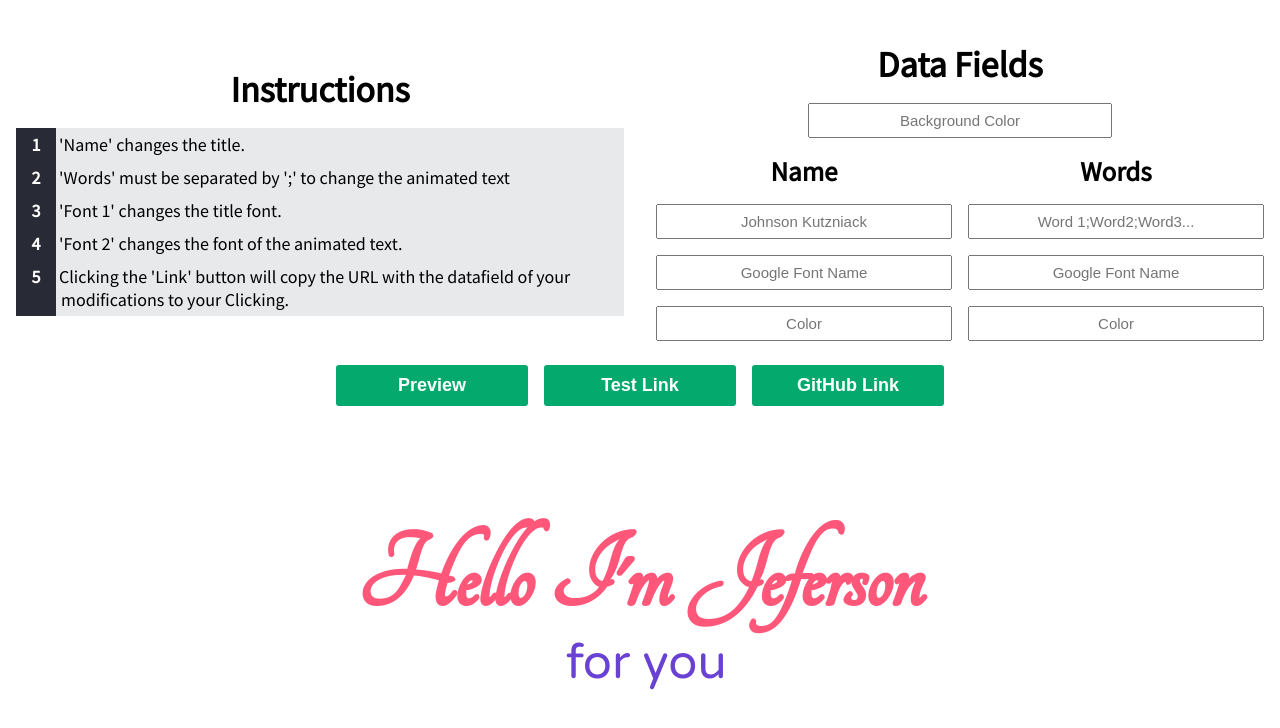
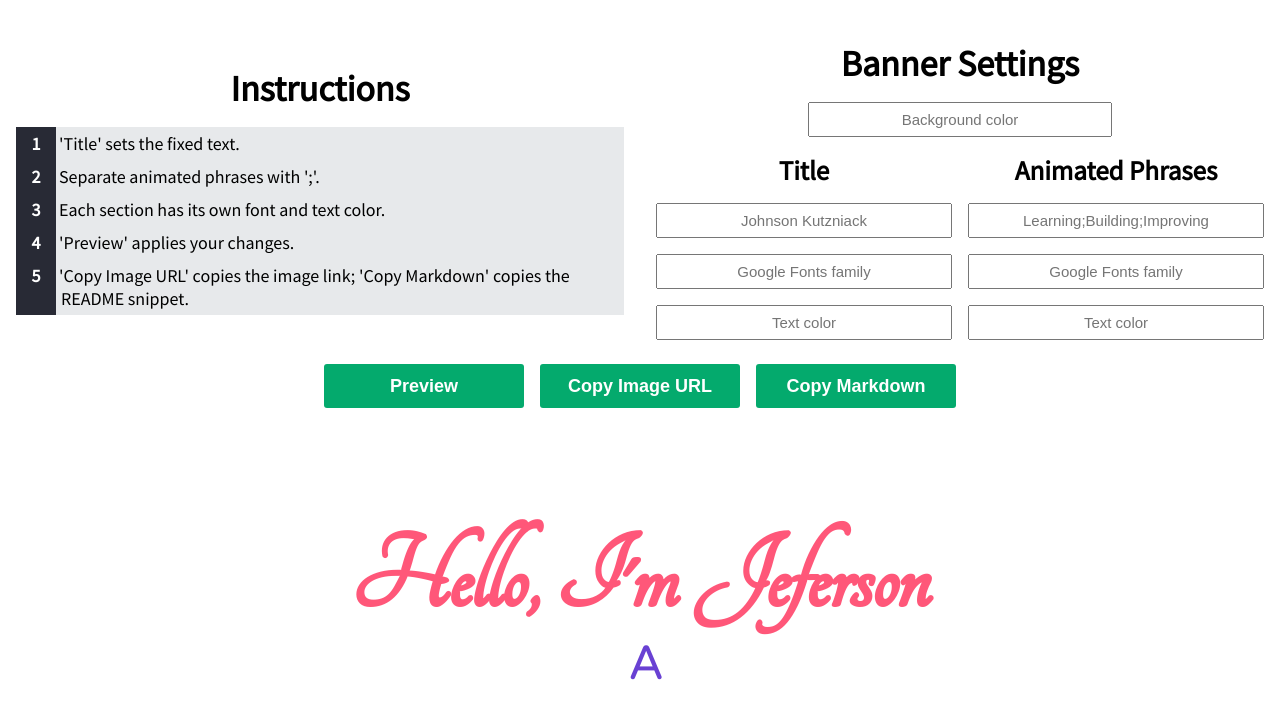
Before and after one commit to ylJeferson/github-animated-banner, a Next.js app: page /demo in a window 1280 px wide. Shown: the top 728 px of the page. Built offline with nearby package versions, Linux system fonts and the light colour scheme.

Commit message:
Documentation: standardize project content in english

```diff
--- /dev/null
+++ b/src/pages/_document.jsx
@@ -0,0 +1,13 @@
+import {Head, Html, Main, NextScript} from 'next/document'
+
+export default function Document() {
+    return (
+        <Html lang='en'>
+            <Head />
+            <body>
+                <Main />
+                <NextScript />
+            </body>
+        </Html>
+    )
+}
--- a/src/pages/api/index.jsx
+++ b/src/pages/api/index.jsx
@@ -14,7 +14,7 @@ const DEFAULTS = {
   namecolor: '#ff5779',
   namefont: 'Tangerine',
   namefontsize: '7em',
-  anim: 'In;search;of;development',
+  anim: 'Learning;Building;Improving',
   animcolor: '#6941d3',
   animfont: 'Varela Round',
   animfontsize: '3em'
--- a/src/pages/demo/index.jsx
+++ b/src/pages/demo/index.jsx
@@ -1,10 +1,11 @@
 import {useEffect, useState} from 'react'
+import Head from 'next/head'
 import style from '../../styles/demo.module.css'
 
 export default function Demo() {
     const [animation, setAnimation] = useState({index: -1, value: ''})
     const [datafield, setDataField] = useState({bgcolor: '', name: '', namefont: '', namecolor: '', anim: '', animfont: '', animcolor: ''});
-    const [banner, setBanner] = useState({bgcolor: 'transparent', name: 'Hello I\'m Jeferson', namefont: 'Tangerine', namecolor: '#ff5779', anim: ['I made this banner', 'for you!!!', 'to use on your', 'github profile.', 'Liked!?', 'Give a little star', 'to this project', 'Thanks for reading this far', 'Enjoy!!!'], animfont: 'Varela Round', animcolor: '#6941d3'});
+    const [banner, setBanner] = useState({bgcolor: 'transparent', name: 'Hello, I\'m Jeferson', namefont: 'Tangerine', namecolor: '#ff5779', anim: ['Create your own banner', 'Add it to your GitHub profile', 'Make it your own', 'Star the project on GitHub', 'Thanks for stopping by'], animfont: 'Varela Round', animcolor: '#6941d3'});
 
     function ChangeDataField(e) {
         setDataField({...datafield, [e.target.name]: e.target.value})
@@ -98,6 +99,10 @@ export default function Demo() {
 
     return (
         <div className={style.window}>
+            <Head>
+                <title>GitHub Animated Banner</title>
+                <meta name='description' content='Create a customizable animated SVG banner for your GitHub README.' />
+            </Head>
             <link rel='stylesheet' href={'https://fonts.googleapis.com/css2?family=' + banner.namefont + '&display=swap'}></link>
             <link rel='stylesheet' href={'https://fonts.googleapis.com/css2?family=' + banner.animfont + '&display=swap'}></link>
 
@@ -105,38 +110,38 @@ export default function Demo() {
                 <div className={style.manual}>
                     <h1 className={style.titles}>Instructions</h1>
                     <ol className={style.list}>
-                        <li className={style.topics}>&#39;Name&#39; changes the title.</li>
-                        <li className={style.topics}>&#39;Words&#39; must be separated by &#39;;&#39; to change the animated text</li>
-                        <li className={style.topics}>&#39;Font 1&#39; changes the title font.</li>
-                        <li className={style.topics}>&#39;Font 2&#39; changes the font of the animated text.</li>
-                        <li className={style.topics}>Clicking the &#39;Link&#39; button will copy the URL with the datafield of your modifications to your Clicking.</li>
+                        <li className={style.topics}>&#39;Title&#39; sets the fixed text.</li>
+                        <li className={style.topics}>Separate animated phrases with &#39;;&#39;.</li>
+                        <li className={style.topics}>Each section has its own font and text color.</li>
+                        <li className={style.topics}>&#39;Preview&#39; applies your changes.</li>
+                        <li className={style.topics}>&#39;Copy Image URL&#39; copies the image link; &#39;Copy Markdown&#39; copies the README snippet.</li>
                     </ol>
                 </div>
 
                 <div className={style.inputs}>
-                    <h1 className={style.titles}>Data Fields</h1>
-                    <input className={style.bgcolor} onChange={ChangeDataField} value={datafield.bgcolor} id='bgcolor' name='bgcolor' placeholder='Background Color'></input>
+                    <h1 className={style.titles}>Banner Settings</h1>
+                    <input className={style.bgcolor} onChange={ChangeDataField} value={datafield.bgcolor} id='bgcolor' name='bgcolor' placeholder='Background color'></input>
 
                     <div className={style.dataarea}>
                         <div className={style.namearea}>
-                            <h2 className={style.titles}>Name</h2>
+                            <h2 className={style.titles}>Title</h2>
                             <input className={style.changedata} onChange={ChangeDataField} value={datafield.name} name='name' placeholder='Johnson Kutzniack'></input>
-                            <input className={style.changedata} onChange={ChangeDataField} value={datafield.namefont} name='namefont' placeholder='Google Font Name'></input>
-                            <input className={style.changedata} onChange={ChangeDataField} value={datafield.namecolor} name='namecolor' placeholder='Color'></input>
+                            <input className={style.changedata} onChange={ChangeDataField} value={datafield.namefont} name='namefont' placeholder='Google Fonts family'></input>
+                            <input className={style.changedata} onChange={ChangeDataField} value={datafield.namecolor} name='namecolor' placeholder='Text color'></input>
                         </div>
 
                         <div className={style.wordsarea}>
-                            <h2 className={style.titles}>Words</h2>
-                            <input className={style.changedata} onChange={ChangeDataField} value={datafield.anim} name='anim' placeholder='Word 1;Word2;Word3...'></input>
-                            <input className={style.changedata} onChange={ChangeDataField} value={datafield.animfont} name='animfont' placeholder='Google Font Name'></input>
-                            <input className={style.changedata} onChange={ChangeDataField} value={datafield.animcolor} name='animcolor' placeholder='Color'></input>
+                            <h2 className={style.titles}>Animated Phrases</h2>
+                            <input className={style.changedata} onChange={ChangeDataField} value={datafield.anim} name='anim' placeholder='Learning;Building;Improving'></input>
+                            <input className={style.changedata} onChange={ChangeDataField} value={datafield.animfont} name='animfont' placeholder='Google Fonts family'></input>
+                            <input className={style.changedata} onChange={ChangeDataField} value={datafield.animcolor} name='animcolor' placeholder='Text color'></input>
                         </div>
                     </div>
                 </div>
 
                 <button className={style.buttons} onClick={Preview}>Preview</button>
-                <button className={style.buttons} onClick={TestLink}>Test Link</button>
-                <button className={style.buttons} onClick={GitHubLink}>GitHub Link</button>
+                <button className={style.buttons} onClick={TestLink}>Copy Image URL</button>
+                <button className={style.buttons} onClick={GitHubLink}>Copy Markdown</button>
             </div>
 
             <div className={style.container} style={{backgroundColor: banner.bgcolor}}>
--- a/src/styles/demo.module.css
+++ b/src/styles/demo.module.css
@@ -8,9 +8,11 @@
 
 .buttons {
     width: 15%;
+    min-width: 200px;
+    min-height: 44px;
     margin: 8px 8px;
     padding: 10px 18px;
-    height: max-content;
+    height: auto;
 
     border: none;
     color: #fff;
@@ -163,6 +165,15 @@
 	justify-content: center;
 }
 
+.box {
+    max-width: 100%;
+    padding: 0 16px;
+}
+
+.name, .anim {
+    overflow-wrap: anywhere;
+}
+
 .name {
 	font-size: 7em;
 	font-weight: bold;
@@ -186,11 +197,19 @@
 
     .buttons {
         width: 25%;
-        height: 8%;
+        height: auto;
     }
 }
 
 @media screen and (max-width: 600px) {
+    .name {
+        font-size: 3em;
+    }
+
+    .anim {
+        font-size: 1.5em;
+    }
+
     .namearea, .wordsarea {
         padding: 0;
         width: 100%;
```
Also changed, not shown: 2 other files (tests, documents, lock files or other folders).
